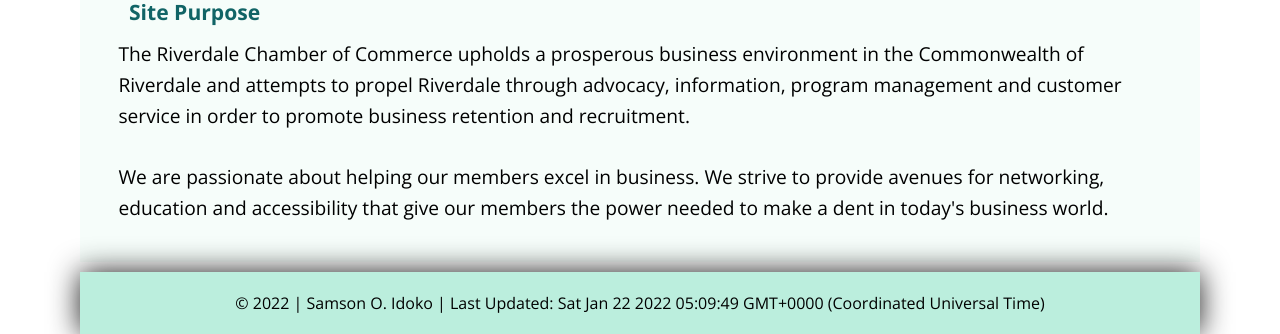
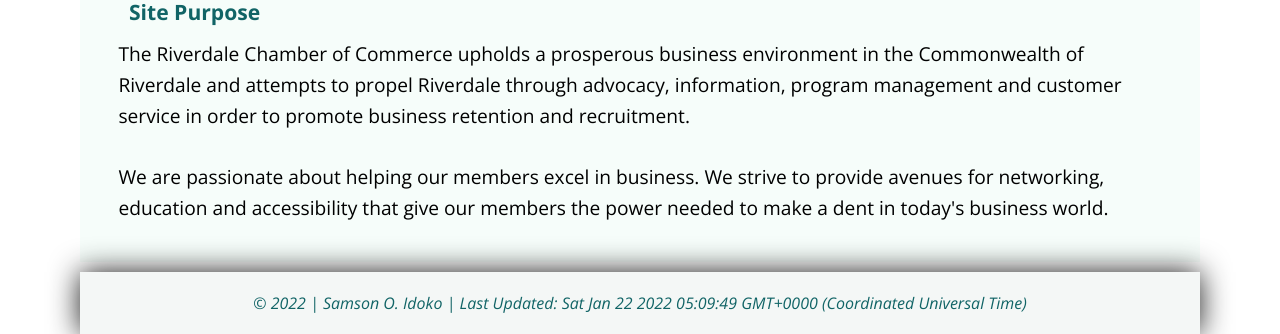
Before and after one commit to Meilyn22/WDD230, a plain HTML site: page lesson3/index.html in a window 1280 px wide. Shown: the part 625-959 px from the top of the page. Drawn offline with nearby package versions, Linux system fonts and the light colour scheme.

```diff
--- a/lesson3/css/main.css
+++ b/lesson3/css/main.css
@@ -17,8 +17,10 @@ footer {
     align-items: center;
     justify-content: center;
     padding: 10px;
-    background-color: #bed;
+    background-color: #f4f7f6;
     box-shadow: 0 0 30px rgba(0, 0, 0, 0.9);
+    color: #116466;
+    font-style:oblique;
 }
 
 h2 {
```
